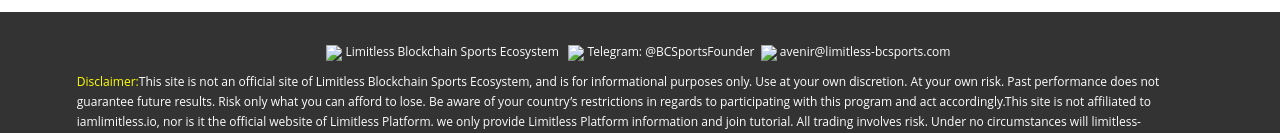
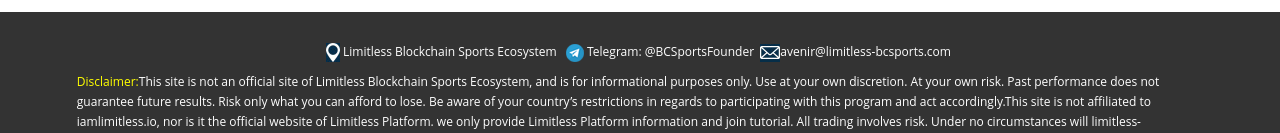
Before and after one commit to malikcodex/limitless-c, a plain HTML site: page template.html in a window 1280 px wide. Shown: the part 5874-6007 px from the top of the page. Drawn offline with nearby package versions, Linux system fonts and the light colour scheme; a script that the page names is missing.

Commit message:
Update template.html

```diff
--- a/template.html
+++ b/template.html
@@ -263,14 +263,15 @@
 </div>
   </div>
 </div>
-   <footer>
+  <footer>
   <div class="copyright">
-    <p><img src="/gmp/skin/images/1_37.jpg">&nbsp;Limitless Blockchain Sports Ecosystem &nbsp; <img src="/gmp/skin/images/telegram.png">&nbsp;Telegram: @BCSportsFounder &nbsp;<img src="/gmp/skin/images/1_34.jpg"> avenir@limitless-bcsports.com&nbsp;</p>
+    <p><img src="/skin/images/1_37.jpg">&nbsp;Limitless Blockchain Sports Ecosystem &nbsp; <img src="/skin/images/telegram.png">&nbsp;Telegram: @BCSportsFounder &nbsp;<img src="/skin/images/1_34.jpg">avenir@limitless-bcsports.com&nbsp;</p>
 
         <p align="left" style="padding-left:6%;padding-right:6%;">
   <span style="color:#ffff00;">Disclaimer:</span>This site is not an official site of Limitless Blockchain Sports Ecosystem, and is for informational purposes only. Use at your own discretion. At your own risk. Past performance does not guarantee future results. Risk only what you can afford to lose. Be aware of your country’s restrictions in regards to participating with this program and act accordingly.This site is not affiliated to iamlimitless.io, nor is it the official website of Limitless Platform. we only provide Limitless Platform information and join tutorial. All trading involves risk. Under no circumstances will limitless-BCSports.com be responsible for any financial losses you may suffer.Never Borrow money to get involved in any Business or Market. Never invest money you CANNOT afford to lose.<br>
   </p>
     <p>Copyright © Limitless Platform,Limitless Blockchain Sports Ecosystem,iamlimitless.io,Limitless DAISY AI Trading  All Rights Reserved. <a href="#" target="_blank">XML</a>
+
 <script type="text/javascript">
 var sc_project=12970740;
 var sc_invisible=1;
```
